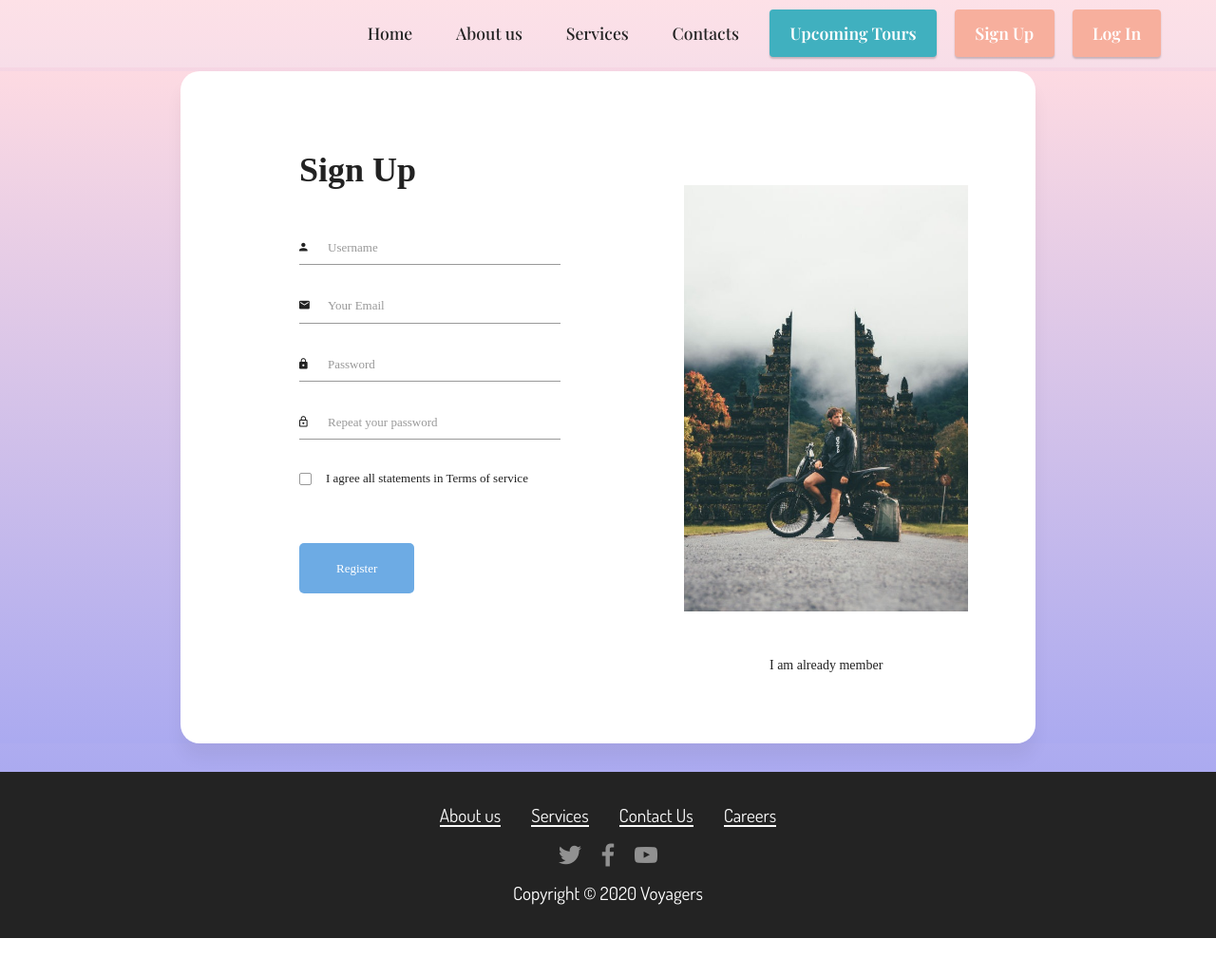
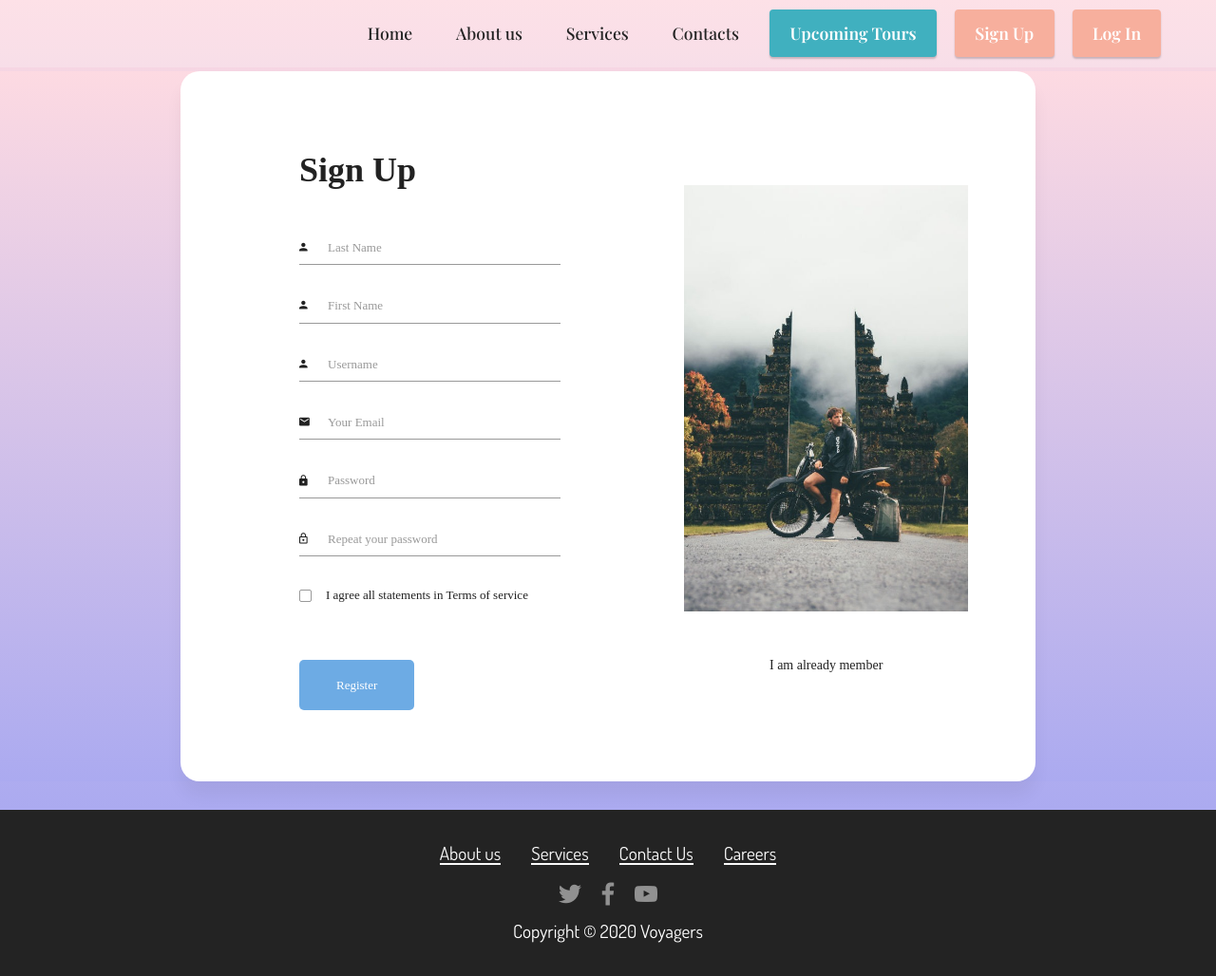
Before and after one commit to trnguyen1510/voyagers2, a Django app: page /signup/ in a window 1280 px wide. Shown: the whole page at 95% size. Before the commit the page ends 988 px from the top, so only its background shows below. Run offline with Django 3.2, Linux system fonts and the light colour scheme; some libraries are stand-ins or nearby versions; some web fonts are replaced.

Commit message:
edited signup page

```diff
--- a/voyagers/home/templates/signup.html
+++ b/voyagers/home/templates/signup.html
@@ -5,7 +5,7 @@
 
     <meta charset="UTF-8">
     <meta http-equiv="X-UA-Compatible" content="IE=edge">
-        <meta name="viewport" content="width=device-width, initial-scale=1, minimum-scale=1">
+    <meta name="viewport" content="width=device-width, initial-scale=1, minimum-scale=1">
     <link rel="shortcut icon" href="../../static/images/untitled-design-128x128-1.png" type="image/x-icon">
     <meta name="description" content="">
     <link rel="stylesheet" href="../../static/fonts/material-icon/css/material-design-iconic-font.css">
@@ -131,6 +131,14 @@
                         {% endif %}
                         <form method="POST" class="register-form" id="register-form">
                             {% csrf_token %}
+                            <div class="form-group">
+                                <label for="name"><i class="zmdi zmdi-account material-icons-name"></i></label>
+                                <input type="text" name="name" id="name" placeholder="Last Name" />
+                            </div>
+                            <div class="form-group">
+                                <label for="name"><i class="zmdi zmdi-account"></i></label>
+                                <input type="text" name="name" id="name" placeholder="First Name" />
+                            </div>
                             <div class="form-group">
                                 <label for="name"><i class="zmdi zmdi-account material-icons-name"></i></label>
                                 <input type="text" name="name" id="name" placeholder="Username" />
```
